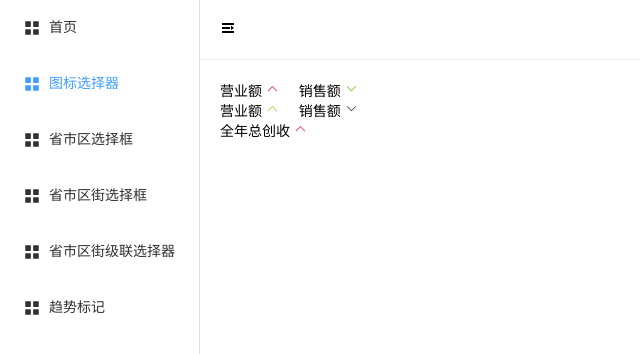
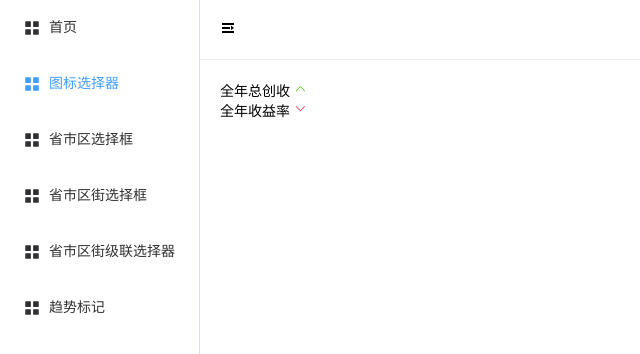
Before and after one commit to jersonwei/vue3-component-extract, a Vue app: page /trend in a window 1280 px wide. Shown: the top 354 px of the page, without its empty margins (0-640 px from the left). Built offline with nearby package versions, Linux system fonts and the light colour scheme.

Commit message:
✨ feat(trend): 使用插槽实现图标颜色翻转

```diff
--- a/src/components/trend/src/index.vue
+++ b/src/components/trend/src/index.vue
@@ -1,6 +1,6 @@
 <script setup lang='ts'>
 import { useSlots } from 'vue'
-let porps = defineProps({
+let props = defineProps({
   // 标记当前趋势是上升还是下降
   type: {
     type: String,
@@ -37,8 +37,9 @@ console.log(slots)
       {{ text }}
     </div>
     <div class="icon">
-      <el-icon-arrowup :style="{ color: upIconColor }" v-if="type === 'up'"></el-icon-arrowup>
-      <el-icon-arrowdown :style="{ color: downIconColor }" v-else></el-icon-arrowdown>
+      <el-icon-arrowup :style="{ color: !reverseColor ? upIconColor : '#52c41a' }" v-if="type === 'up'">
+      </el-icon-arrowup>
+      <el-icon-arrowdown :style="{ color: !reverseColor ? downIconColor : '#f5222d' }" v-else></el-icon-arrowdown>
     </div>
   </div>
 </template>
--- a/src/views/trend/index.vue
+++ b/src/views/trend/index.vue
@@ -2,7 +2,7 @@
 
 </script>
 <template>
-  <div class="trendBox">
+  <!-- <div class="trendBox">
     <div>
       <trend text="营业额"></trend>
     </div>
@@ -17,8 +17,9 @@
     <div>
       <trend text="销售额" type="down" downIconColor="#123456"></trend>
     </div>
-  </div>
-  <trend text="全年总创收"></trend>
+  </div> -->
+  <trend text="全年总创收" reverseColor></trend>
+  <trend text="全年收益率" type="down" reverseColor></trend>
 </template>
 <style lang="scss" scoped>
 .trendBox {
```
